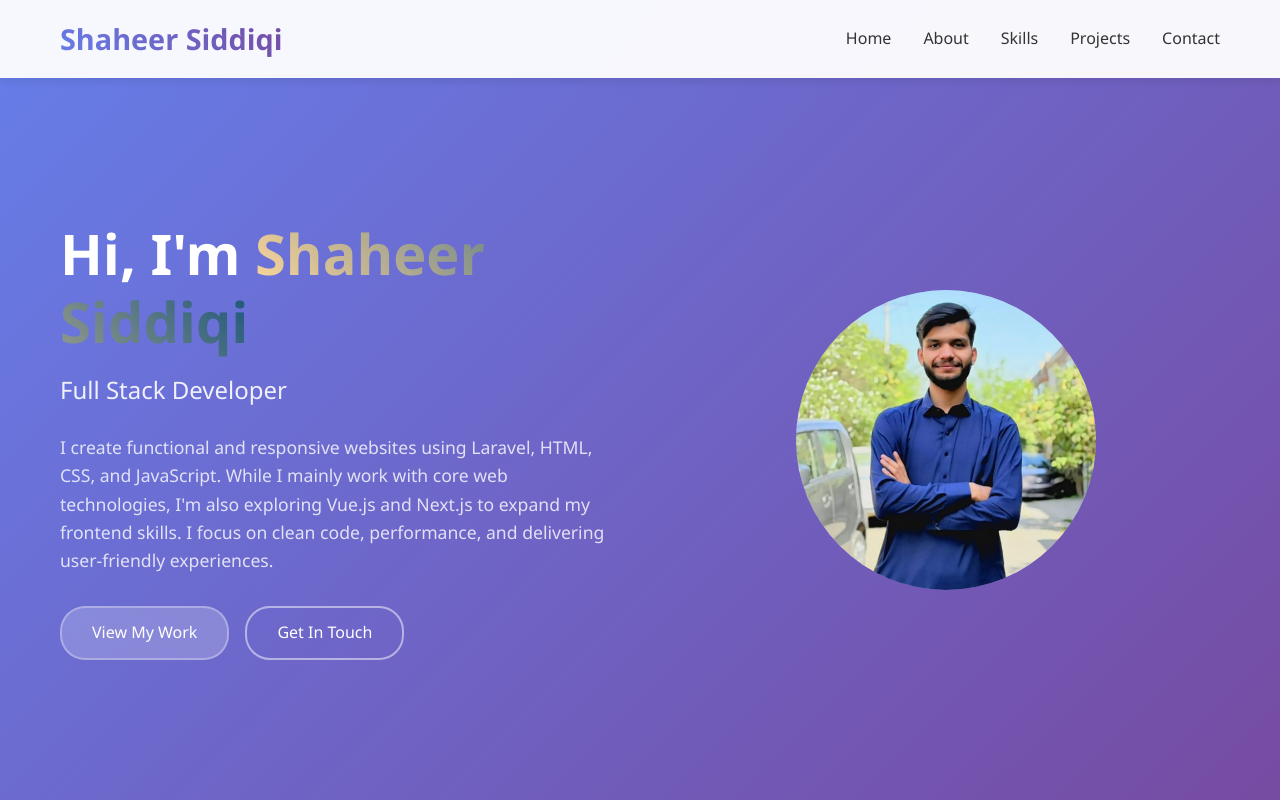
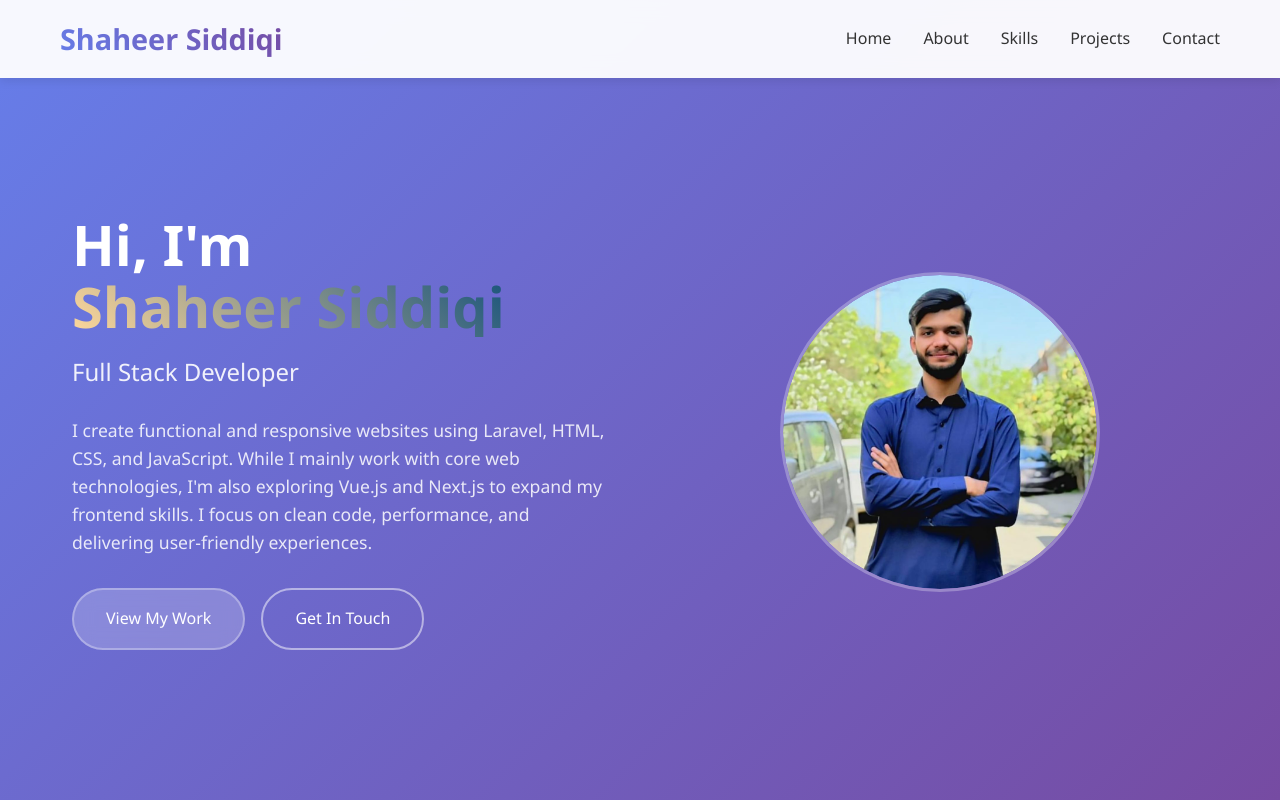
Before and after one commit to Shaheer30/portfolio, a Vue app: page / in a window 1280 px wide. Shown: the top 800 px of the page. Built offline with nearby package versions, Linux system fonts and the light colour scheme.

Commit message:
Enhancements

```diff
--- a/index.html
+++ b/index.html
@@ -2,7 +2,7 @@
 <html lang="">
   <head>
     <meta charset="UTF-8">
-    <link rel="icon" href="/favicon.ico">
+    <link rel="icon" href="/favicon.png">
     <meta name="viewport" content="width=device-width, initial-scale=1.0">
     <title>Shaheer Siddiqi</title>
   </head>
--- a/src/components/Contact.vue
+++ b/src/components/Contact.vue
@@ -10,25 +10,25 @@
 
                     <div class="contact-methods">
                         <div class="contact-method">
-                            <MailIcon :size="24" />
-                            <div>
+                            <div class="method-header">
+                                <MailIcon :size="20" />
                                 <h4>Email</h4>
-                                <p>{{ contactInfo.email }}</p>
                             </div>
+                            <p>{{ contactInfo.email }}</p>
                         </div>
                         <div class="contact-method">
-                            <PhoneIcon :size="24" />
-                            <div>
+                            <div class="method-header">
+                                <PhoneIcon :size="20" />
                                 <h4>Phone</h4>
-                                <p>{{ contactInfo.phone }}</p>
                             </div>
+                            <p>{{ contactInfo.phone }}</p>
                         </div>
                         <div class="contact-method">
-                            <MapPinIcon :size="24" />
-                            <div>
+                            <div class="method-header">
+                                <MapPinIcon :size="20" />
                                 <h4>Location</h4>
-                                <p>{{ contactInfo.location }}</p>
                             </div>
+                            <p>{{ contactInfo.location }}</p>
                         </div>
                     </div>
 
@@ -228,18 +228,28 @@ const submitForm = async (event) => {
 
 .contact-method {
     display: flex;
-    align-items: center;
-    gap: 1rem;
+    flex-direction: column;
+    gap: 0.5rem;
 }
 
-.contact-method h4 {
+.method-header {
+    display: flex;
+    align-items: center;
+    gap: 0.75rem;
+}
+
+.method-header h4 {
     font-size: 1.1rem;
-    margin-bottom: 0.25rem;
+    margin: 0;
+    color: #2c3e50;
+    font-weight: 600;
 }
 
 .contact-method p {
     margin: 0;
+    margin-left: 2.75rem; /* Align with text after icon + gap */
     opacity: 0.8;
+    font-size: 1rem;
 }
 
 .social-links {
@@ -370,7 +380,16 @@ const submitForm = async (event) => {
     }
 
     .contact-method {
+        align-items: center;
+    }
+
+    .method-header {
         justify-content: center;
+    }
+
+    .contact-method p {
+        margin-left: 0;
+        text-align: center;
     }
 
     .social-links {
--- a/src/components/Hero.vue
+++ b/src/components/Hero.vue
@@ -14,8 +14,8 @@
           </div>
         </div>
         <div class="hero-image">
-            <div class="image-placeholder">
-                <img :src="me2" alt="Profile Image" width="120" height="120" class="profile" />
+          <div class="image-container">
+            <img :src="me2" alt="Profile Image" class="profile" />
           </div>
         </div>
       </div>
@@ -26,36 +26,55 @@
 <script setup>
 import { ref } from 'vue'
 import me2 from '@/assets/me2.jpg'
-  import { User as UserIcon } from 'lucide-vue-next'
-
 const name = ref('Shaheer Siddiqi')
 const title = ref('Full Stack Developer')
-  const description = ref('I create functional and responsive websites using Laravel, HTML, CSS, and JavaScript. While I mainly work with core web technologies, I\'m also exploring Vue.js and Next.js to expand my frontend skills. I focus on clean code, performance, and delivering user-friendly experiences.');
-
+const description = ref('I create functional and responsive websites using Laravel, HTML, CSS, and JavaScript. While I mainly work with core web technologies, I\'m also exploring Vue.js and Next.js to expand my frontend skills. I focus on clean code, performance, and delivering user-friendly experiences.')
+const profileImage = ref('/placeholder.svg?height=300&width=300')
 </script>
 
 <style scoped>
 .hero {
   min-height: 100vh;
+  min-height: 100dvh;
   display: flex;
   align-items: center;
   background: linear-gradient(135deg, #667eea 0%, #764ba2 100%);
   color: white;
-    padding-top: 80px;
+  padding: clamp(1rem, 5vw, 2rem);
+  padding-top: clamp(5rem, 10vh, 8rem);
+}
+
+.container {
+  width: 100%;
+  max-width: 1200px;
+  margin: 0 auto;
+  padding: 0 clamp(1rem, 4vw, 2rem);
 }
 
 .hero-content {
   display: grid;
-    grid-template-columns: 1fr 1fr;
-    gap: 4rem;
+  grid-template-columns: 1fr;
+  gap: clamp(2rem, 5vw, 4rem);
+  align-items: center;
+}
+
+.hero-text {
+  order: 2;
+}
+
+.hero-image {
+  order: 1;
+  display: flex;
+  justify-content: center;
   align-items: center;
 }
 
 .hero-title {
-    font-size: 3.5rem;
+  font-size: clamp(2rem, 6vw, 3.5rem);
   font-weight: 700;
-    margin-bottom: 1rem;
-    line-height: 1.2;
+  margin-bottom: clamp(0.5rem, 2vw, 1rem);
+  line-height: 1.1;
+  text-align: center;
 }
 
 .highlight {
@@ -63,32 +82,59 @@
   -webkit-background-clip: text;
   -webkit-text-fill-color: transparent;
   background-clip: text;
+  display: inline-block;
 }
 
 .hero-subtitle {
-    font-size: 1.5rem;
+  font-size: clamp(1.1rem, 3vw, 1.5rem);
   font-weight: 300;
-    margin-bottom: 1.5rem;
+  margin-bottom: clamp(1rem, 3vw, 1.5rem);
   opacity: 0.9;
+  text-align: center;
 }
 
 .hero-description {
-    font-size: 1.1rem;
+  font-size: clamp(0.95rem, 2.5vw, 1.1rem);
   line-height: 1.6;
-    margin-bottom: 2rem;
-    opacity: 0.8;
+  margin-bottom: clamp(1.5rem, 4vw, 2rem);
+  opacity: 0.85;
+  text-align: center;
+  max-width: 600px;
+  margin-left: auto;
+  margin-right: auto;
 }
 
 .hero-buttons {
   display: flex;
-    gap: 1rem;
+  gap: clamp(0.75rem, 2vw, 1rem);
+  justify-content: center;
   flex-wrap: wrap;
+}
+
+.btn {
+  padding: clamp(0.75rem, 2vw, 1rem) clamp(1.5rem, 4vw, 2rem);
+  border-radius: 50px;
+  text-decoration: none;
+  color: white;
+  font-weight: 500;
+  font-size: clamp(0.9rem, 2vw, 1rem);
+  transition: all 0.3s ease;
+  text-align: center;
+  min-width: 140px;
+  display: inline-flex;
+  align-items: center;
+  justify-content: center;
 }
 
 .btn-primary {
   background: rgba(255, 255, 255, 0.2);
   border: 2px solid rgba(255, 255, 255, 0.3);
   backdrop-filter: blur(10px);
+}
+
+.btn-primary:hover {
+  background: rgba(255, 255, 255, 0.3);
+  transform: translateY(-2px);
 }
 
 .btn-secondary {
@@ -98,17 +144,12 @@
 
 .btn-secondary:hover {
   background: rgba(255, 255, 255, 0.1);
+  transform: translateY(-2px);
 }
 
-  .hero-image {
-    display: flex;
-    justify-content: center;
-    align-items: center;
-  }
-
-  .image-placeholder {
-    width: 300px;
-    height: 300px;
+.image-container {
+  width: clamp(200px, 40vw, 300px);
+  height: clamp(200px, 40vw, 300px);
   border-radius: 50%;
   background: rgba(255, 255, 255, 0.1);
   display: flex;
@@ -116,47 +157,93 @@
   justify-content: center;
   backdrop-filter: blur(10px);
   border: 3px solid rgba(255, 255, 255, 0.2);
+  overflow: hidden;
+  position: relative;
 }
 
 .profile {
+  width: 100%;
+  height: 100%;
+  object-fit: cover;
   border-radius: 50%;
-    width: 300px;
-    height: 300px;
 }
 
-  @media (max-width: 768px) {
+/* Tablet and larger screens */
+@media (min-width: 1024px) {
   .hero-content {
-      grid-template-columns: 1fr;
-      text-align: center;
+    grid-template-columns: 1fr 1fr;
+    gap: clamp(3rem, 6vw, 4rem);
+  }
+
+  .hero-text {
+    order: 1;
+  }
+
+  .hero-image {
+    order: 2;
+  }
+
+  .hero-title,
+  .hero-subtitle,
+  .hero-description {
+    text-align: left;
+  }
+
+  .hero-description {
+    margin-left: 0;
+    margin-right: 0;
+  }
+
+  .hero-buttons {
+    justify-content: flex-start;
+  }
+}
+
+/* Large screens */
+@media (min-width: 1200px) {
+  .hero {
+    padding-top: clamp(6rem, 12vh, 10rem);
+  }
+
+  .image-container {
+    width: clamp(280px, 25vw, 350px);
+    height: clamp(280px, 25vw, 350px);
+  }
+}
+
+/* Very small screens */
+@media (max-width: 480px) {
+  .hero-buttons {
+    flex-direction: column;
+    align-items: center;
+    width: 100%;
+  }
+
+  .btn {
+    width: 100%;
+    max-width: 280px;
+  }
+
+  .hero {
+    padding-top: clamp(4rem, 8vh, 6rem);
+  }
+}
+
+/* Landscape mobile optimization */
+@media (max-height: 600px) and (orientation: landscape) {
+  .hero {
+    min-height: auto;
+    padding-top: 2rem;
+    padding-bottom: 2rem;
+  }
+
+  .hero-content {
     gap: 2rem;
   }
 
-    .hero-title {
-      font-size: 2.5rem;
-    }
-
-    .hero-subtitle {
-      font-size: 1.3rem;
-    }
-
-    .image-placeholder {
-      width: 200px;
-      height: 200px;
-    }
-
-    .hero-buttons {
-      justify-content: center;
-    }
-  }
-
-  @media (max-width: 480px) {
-    .hero-title {
-      font-size: 2rem;
-    }
-
-    .hero-buttons {
-      flex-direction: column;
-      align-items: center;
+  .image-container {
+    width: clamp(150px, 30vw, 200px);
+    height: clamp(150px, 30vw, 200px);
   }
 }
 </style>
```
Also changed, not shown: public/favicon.png (added), 1 other file (tests, documents, lock files or other folders). Lines whose indentation alone changed are shown as unchanged.
